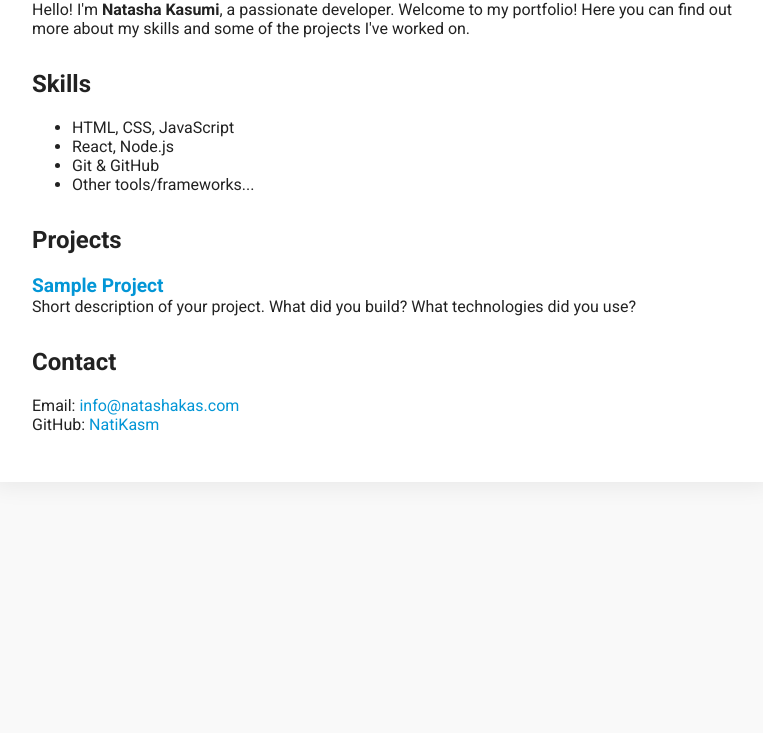
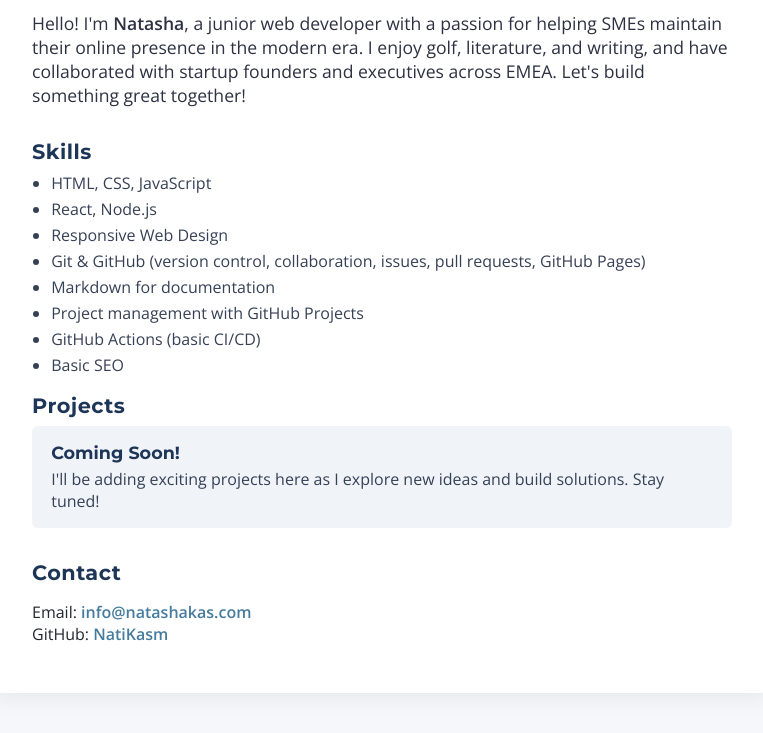
Before and after one commit to NatiKasm/NatiKasm.github.io, a plain HTML site: page index.html in a window 1280 px wide. Shown: the part 131-864 px from the top of the page, without its empty margins (258-1021 px from the left). Before the commit the page ends 800 px from the top, so only its background shows below. Drawn offline with nearby package versions, Linux system fonts and the light colour scheme.

Commit message:
Update index.html

```diff
--- a/index.html
+++ b/index.html
@@ -1,54 +1,121 @@
-<!DOCTYPE html>
+  <!DOCTYPE html>
 <html lang="en">
 <head>
   <meta charset="UTF-8">
-  <title>Natasha Murasira - Portfolio</title>
+  <title>Natasha Kasm - Portfolio</title>
   <meta name="viewport" content="width=device-width, initial-scale=1">
-  <link href="https://fonts.googleapis.com/css?family=Roboto:400,700&display=swap" rel="stylesheet">
+  <!-- Google Fonts: Montserrat for headings, Open Sans for body -->
+  <link href="https://fonts.googleapis.com/css?family=Montserrat:700&display=swap" rel="stylesheet">
+  <link href="https://fonts.googleapis.com/css?family=Open+Sans:400,600&display=swap" rel="stylesheet">
   <style>
-    body { font-family: 'Roboto', sans-serif; margin: 0; padding: 0; background: #f9f9f9; color: #222; }
-    .container { max-width: 700px; margin: 40px auto; background: #fff; padding: 2rem 2.5rem; border-radius: 8px; box-shadow: 0 4px 24px rgba(0,0,0,0.07); }
-    h1 { margin-top: 0; }
-    .bio { margin-bottom: 2rem; }
+    body {
+      font-family: 'Open Sans', Arial, sans-serif;
+      margin: 0;
+      padding: 0;
+      background: #f5f7fa; /* Very light gray-blue */
+      color: #23272f; /* Dark blue-gray for text */
+    }
+    .container {
+      max-width: 700px;
+      margin: 40px auto;
+      background: #fff;
+      padding: 2rem 2.5rem;
+      border-radius: 10px;
+      box-shadow: 0 4px 24px rgba(35,39,47,0.08);
+    }
+    h1, h2 {
+      font-family: 'Montserrat', Arial, sans-serif;
+      color: #1d3557; /* Deep blue for headings */
+    }
+    h1 {
+      margin-top: 0;
+      font-size: 2.3rem;
+      font-weight: 700;
+      letter-spacing: 1px;
+    }
+    h2 {
+      margin-bottom: 0.5rem;
+      font-size: 1.3rem;
+      font-weight: 700;
+      letter-spacing: 0.5px;
+    }
+    .bio {
+      margin-bottom: 2rem;
+      font-size: 1.1rem;
+      color: #2d3142; /* Soft dark for bio */
+    }
+    .skills ul, .projects ul {
+      padding-left: 1.2rem;
+      margin-top: 0.3rem;
+    }
+    .skills li {
+      font-family: 'Open Sans', Arial, sans-serif;
+      font-size: 1rem;
+      color: #364156;
+      margin-bottom: 0.25rem;
+    }
     .projects { margin-bottom: 2rem; }
-    .project { margin-bottom: 1.5rem; }
-    .project-title { font-weight: bold; font-size: 1.2rem; }
-    .skills { margin-bottom: 2rem; }
+    .project {
+      margin-bottom: 1.5rem;
+      background: #f0f4f9;
+      padding: 1rem 1.2rem;
+      border-radius: 6px;
+    }
+    .project-title {
+      font-family: 'Montserrat', Arial, sans-serif;
+      font-weight: bold;
+      font-size: 1.1rem;
+      color: #1d3557;
+      margin-bottom: 0.3rem;
+    }
+    .project-desc {
+      font-size: 1rem;
+      color: #364156;
+    }
     .contact { margin-top: 2rem; }
-    a { color: #0396d6; text-decoration: none; }
-    a:hover { text-decoration: underline; }
+    .contact a {
+      color: #457b9d;
+      text-decoration: none;
+      font-weight: 600;
+    }
+    .contact a:hover { text-decoration: underline; }
     @media (max-width: 600px) {
       .container { padding: 1rem; }
+      h1 { font-size: 1.4rem; }
+      h2 { font-size: 1.1rem; }
     }
   </style>
 </head>
 <body>
   <div class="container">
-    <h1>Natasha Kasumi</h1>
+    <h1>Natasha Kasm</h1>
     <div class="bio">
-      <p>Hello! I'm <strong>Natasha Kasumi</strong>, a passionate developer. Welcome to my portfolio! Here you can find out more about my skills and some of the projects I've worked on.</p>
+      <p>Hello! I'm <strong>Natasha</strong>, a junior web developer with a passion for helping SMEs maintain their online presence in the modern era. I enjoy golf, literature, and writing, and have collaborated with startup founders and executives across EMEA. Let's build something great together!</p>
     </div>
     <div class="skills">
       <h2>Skills</h2>
       <ul>
         <li>HTML, CSS, JavaScript</li>
         <li>React, Node.js</li>
-        <li>Git & GitHub</li>
-        <li>Other tools/frameworks...</li>
+        <li>Responsive Web Design</li>
+        <li>Git & GitHub (version control, collaboration, issues, pull requests, GitHub Pages)</li>
+        <li>Markdown for documentation</li>
+        <li>Project management with GitHub Projects</li>
+        <li>GitHub Actions (basic CI/CD)</li>
+        <li>Basic SEO</li>
       </ul>
     </div>
     <div class="projects">
       <h2>Projects</h2>
       <div class="project">
-        <div class="project-title"><a href="https://github.com/NatiKasm/sample-project" target="_blank">Sample Project</a></div>
-        <div class="project-desc">Short description of your project. What did you build? What technologies did you use?</div>
+        <div class="project-title">Coming Soon!</div>
+        <div class="project-desc">I'll be adding exciting projects here as I explore new ideas and build solutions. Stay tuned!</div>
       </div>
-      <!-- Add more projects here -->
     </div>
     <div class="contact">
       <h2>Contact</h2>
       <p>
-        Email: <a href="mailto:emaail@example.com">info@natashakas.com</a><br>
+        Email: <a href="mailto:info@natashakas.com">info@natashakas.com</a><br>
         GitHub: <a href="https://github.com/NatiKasm" target="_blank">NatiKasm</a>
       </p>
     </div>
```
